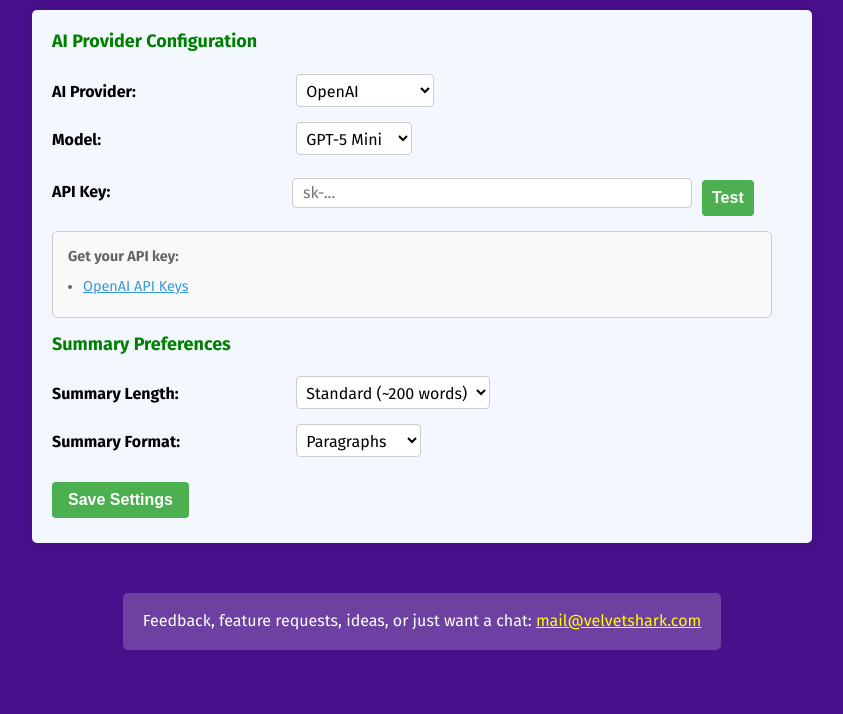
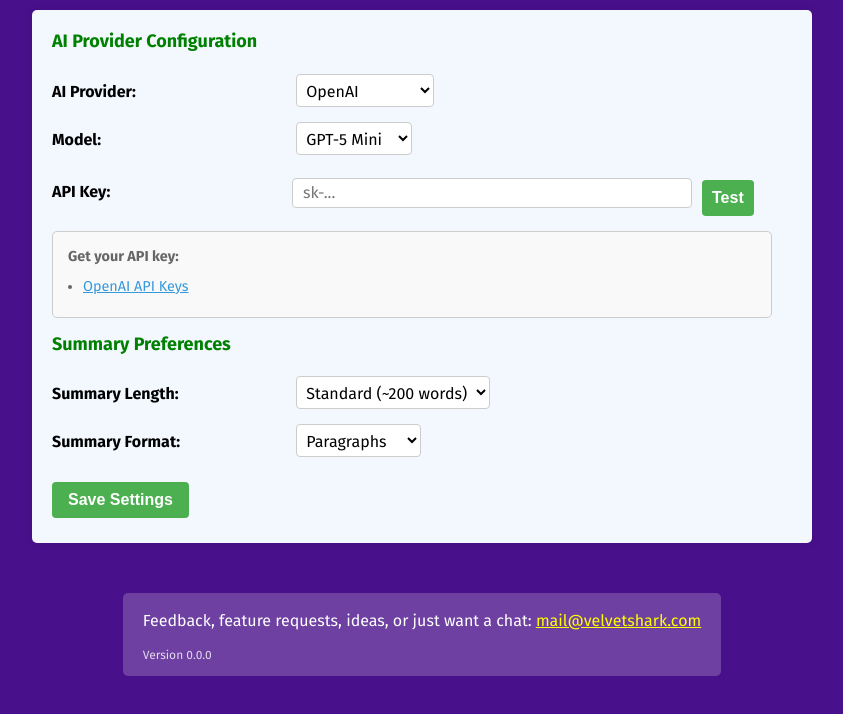
Before and after one commit to velvet-shark/SummerIce, a website with bundled scripts: page settings.html in a window 1280 px wide. Shown: the part 76-790 px from the top of the page, without its empty margins (218-1061 px from the left). Built offline with nearby package versions, Linux system fonts and the light colour scheme; some packages are replaced by stand-ins of ours.

Commit message:
Add version number on settings page

```diff
--- a/settings.html
+++ b/settings.html
@@ -99,6 +99,7 @@
           >mail@velvetshark.com</a
         >
       </p>
+      <p id="version" style="margin: 0 0 10px 0; font-size: 12px; opacity: 0.8"></p>
     </footer>
     <script type="module" src="settings.js"></script>
   </body>
--- a/settings.js
+++ b/settings.js
@@ -6,7 +6,13 @@
 document.addEventListener("DOMContentLoaded", function () {
   initializeSettings();
   setupEventListeners();
+  displayVersion();
 });
+
+function displayVersion() {
+  const manifest = chrome.runtime.getManifest();
+  document.getElementById("version").textContent = `Version ${manifest.version}`;
+}
 
 function initializeSettings() {
   // Load current settings
```
